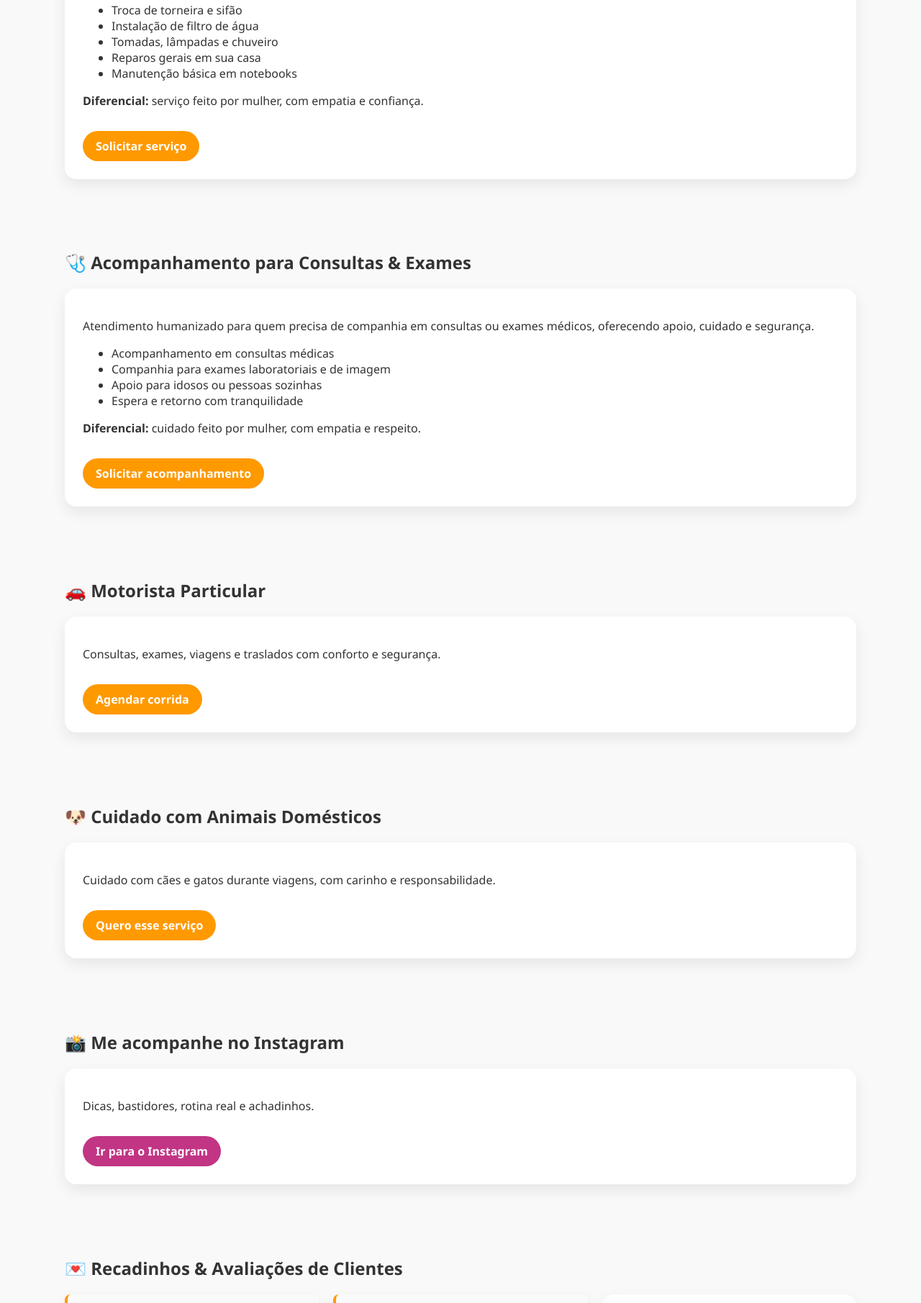
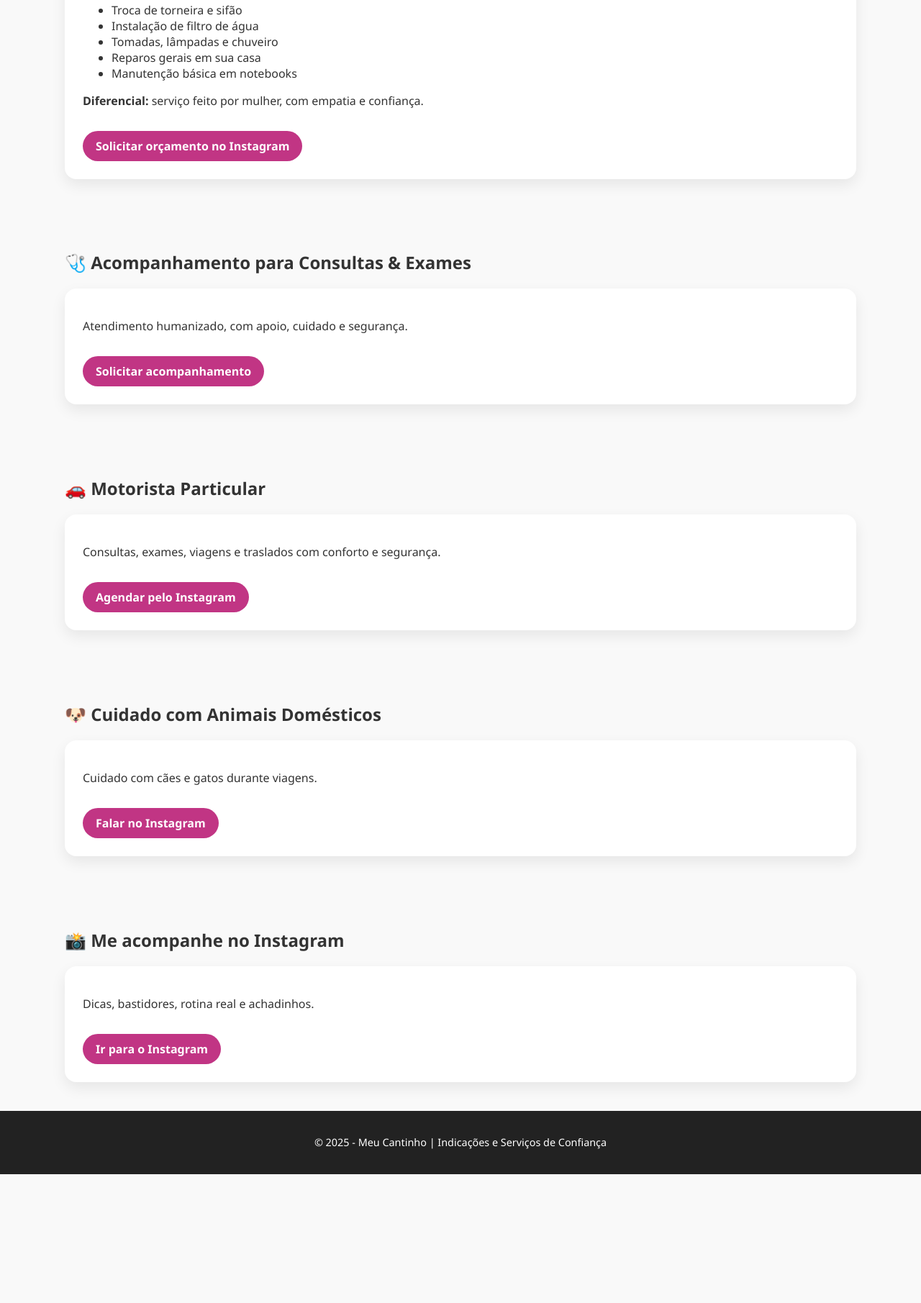
Before and after one commit to feitoporelaale/feitoporelaale, a plain HTML site: page index.html in a window 1280 px wide. Shown: the part 989-2800 px from the top of the page at 72% size. After the commit the page ends 2621 px from the top, so only its background shows below. Drawn offline with Linux system fonts and the light colour scheme.

Commit message:
Update index.html

```diff
--- a/index.html
+++ b/index.html
@@ -63,6 +63,7 @@
       text-decoration: none;
       border-radius: 25px;
       font-weight: bold;
+      text-align: center;
     }
 
     .btn.ml {
@@ -174,7 +175,9 @@
         <li>Manutenção básica em notebooks</li>
       </ul>
       <p><strong>Diferencial:</strong> serviço feito por mulher, com empatia e confiança.</p>
-      <a href="#" class="btn">Solicitar serviço</a>
+      <a href="https://www.instagram.com/indicacoesshopeeemlale/" target="_blank" class="btn instagram">
+        Solicitar orçamento no Instagram
+      </a>
     </div>
   </div>
 </section>
@@ -183,18 +186,10 @@
   <h2>🩺 Acompanhamento para Consultas & Exames</h2>
   <div class="cards">
     <div class="card">
-      <p>
-        Atendimento humanizado para quem precisa de companhia em consultas ou exames médicos,
-        oferecendo apoio, cuidado e segurança.
-      </p>
-      <ul>
-        <li>Acompanhamento em consultas médicas</li>
-        <li>Companhia para exames laboratoriais e de imagem</li>
-        <li>Apoio para idosos ou pessoas sozinhas</li>
-        <li>Espera e retorno com tranquilidade</li>
-      </ul>
-      <p><strong>Diferencial:</strong> cuidado feito por mulher, com empatia e respeito.</p>
-      <a href="#" class="btn">Solicitar acompanhamento</a>
+      <p>Atendimento humanizado, com apoio, cuidado e segurança.</p>
+      <a href="https://www.instagram.com/indicacoesshopeeemlale/" target="_blank" class="btn instagram">
+        Solicitar acompanhamento
+      </a>
     </div>
   </div>
 </section>
@@ -204,7 +199,9 @@
   <div class="cards">
     <div class="card">
       <p>Consultas, exames, viagens e traslados com conforto e segurança.</p>
-      <a href="#" class="btn">Agendar corrida</a>
+      <a href="https://www.instagram.com/indicacoesshopeeemlale/" target="_blank" class="btn instagram">
+        Agendar pelo Instagram
+      </a>
     </div>
   </div>
 </section>
@@ -213,8 +210,10 @@
   <h2>🐶 Cuidado com Animais Domésticos</h2>
   <div class="cards">
     <div class="card">
-      <p>Cuidado com cães e gatos durante viagens, com carinho e responsabilidade.</p>
-      <a href="#" class="btn">Quero esse serviço</a>
+      <p>Cuidado com cães e gatos durante viagens.</p>
+      <a href="https://www.instagram.com/indicacoesshopeeemlale/" target="_blank" class="btn instagram">
+        Falar no Instagram
+      </a>
     </div>
   </div>
 </section>
@@ -231,30 +230,6 @@
   </div>
 </section>
 
-<section>
-  <h2>💌 Recadinhos & Avaliações de Clientes</h2>
-  <div class="cards">
-    <div class="card avaliacao">
-      “Atendimento excelente, muito cuidadosa e de confiança.”<br>
-      <strong>- Cliente</strong>
-    </div>
-
-    <div class="card avaliacao">
-      “Serviço humano, me senti acolhida.”<br>
-      <strong>- Cliente</strong>
-    </div>
-
-    <div class="card">
-      <h3>Deixe seu recadinho 💕</h3>
-      <form>
-        <input type="text" placeholder="Seu nome" />
-        <textarea rows="4" placeholder="Escreva sua avaliação ou recado"></textarea>
-        <button type="button" class="btn">Enviar recado</button>
-      </form>
-    </div>
-  </div>
-</section>
-
 <footer>
   <p>© 2025 - Meu Cantinho | Indicações e Serviços de Confiança</p>
 </footer>
```
